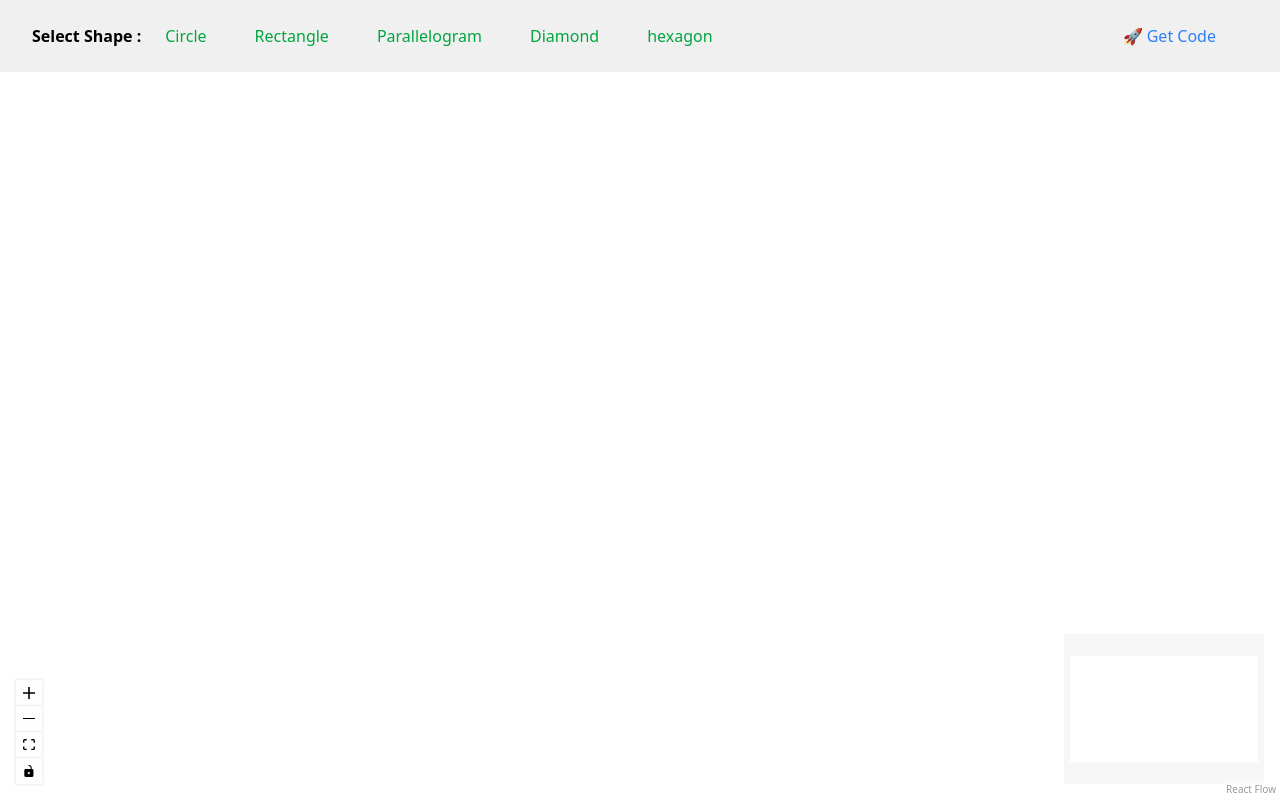
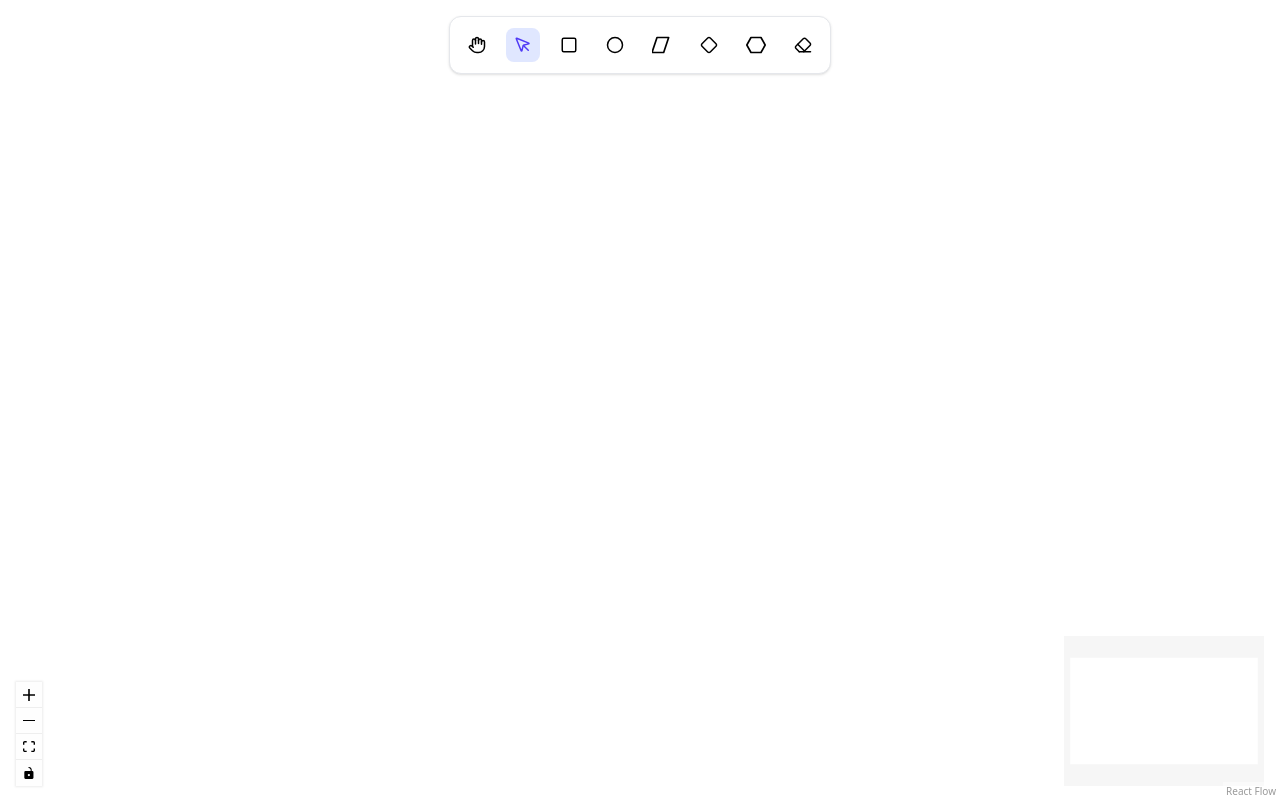
Before and after one commit to HimanshuBisht23L/Flow2Code, a React (Vite) app in the folder frontend/: page / in a window 1280 px wide. Built offline with nearby package versions, Linux system fonts and the light colour scheme.

Commit message:
change menu style

```diff
--- a/frontend/package.json
+++ b/frontend/package.json
@@ -13,6 +13,7 @@
     "@tailwindcss/vite": "^4.1.4",
     "@xyflow/react": "^12.6.0",
     "axios": "^1.8.4",
+    "lucide-react": "^0.503.0",
     "react": "^19.0.0",
     "react-dom": "^19.0.0",
     "react-router-dom": "^7.5.1",
--- /dev/null
+++ b/frontend/src/components/Navbar2.jsx
@@ -0,0 +1,66 @@
+import { useState } from "react";
+import {
+  Hand,
+  MousePointer,
+  Square,
+  Circle,
+  Diamond,
+  Eraser,
+} from "lucide-react";
+
+// Custom Parallelogram Icon
+const Parallelogram = ({ size = 20, color = "currentColor" }) => (
+  <svg width={size} height={size} viewBox="0 0 24 24" fill="none"
+    stroke={color} strokeWidth="2" strokeLinecap="round" strokeLinejoin="round">
+    <polygon points="6 3 20 3 14 21 0 21" />
+  </svg>
+);
+
+// Custom Hexagon Icon
+const Hexagon = ({ size = 20, color = "currentColor" }) => (
+  <svg width={size} height={size} viewBox="0 0 24 24" fill="none"
+    stroke={color} strokeWidth="2" strokeLinecap="round" strokeLinejoin="round">
+    <polygon points="6 3 18 3 23 12 18 21 6 21 1 12" />
+  </svg>
+);
+
+const tools = [
+  { id: "hand", icon: <Hand size={18} /> },
+  { id: "pointer", icon: <MousePointer size={18} /> },
+  { id: "rectangle", icon: <Square size={18} />, shape: true },
+  { id: "circle", icon: <Circle size={18} />, shape: true },
+  { id: "parallelogram", icon: <Parallelogram />, shape: true },
+  { id: "diamond", icon: <Diamond size={18} />, shape: true },
+  { id: "hexagon", icon: <Hexagon />, shape: true },
+  { id: "eraser", icon: <Eraser size={18} /> },
+];
+
+export default function MinimalToolbar({ setSelectedShape, setShape, sendFlowBackend}) {
+  const [activeTool, setActiveTool] = useState("pointer");
+
+  const handleClick = (tool) => {
+    setActiveTool(tool.id);
+    if (tool.shape) {
+      setSelectedShape(true);
+      setShape(tool.id);
+    }
+  };
+
+  return (
+    <div className="flex items-center gap-3 p-2.5 bg-white rounded-xl shadow border border-gray-200 w-fit mx-auto mt-4">
+      {tools.map((tool) => (
+        <button
+          key={tool.id}
+          onClick={() => handleClick(tool)}
+          className={`p-2 rounded-lg transition-all relative
+            ${activeTool === tool.id
+              ? "bg-indigo-100 text-indigo-600"
+              : "hover:bg-gray-100"}
+          `}
+        >
+          {tool.icon}
+        </button>
+      ))}
+    </div>
+  );
+}
--- a/frontend/src/components/Projectpage.jsx
+++ b/frontend/src/components/Projectpage.jsx
@@ -2,7 +2,7 @@ import { Background, Controls, Handle, MarkerType } from '@xyflow/react'
 import React, { useCallback, useState, useEffect } from 'react'
 import '../styles/Projectpage.css'
 import '@xyflow/react/dist/style.css';
-import Navbar from './Navbar.jsx';
+import Navbar from './Navbar2.jsx';
 
 import {
     MiniMap,
```
Also changed, not shown: 1 other file (tests, documents, lock files or other folders).
